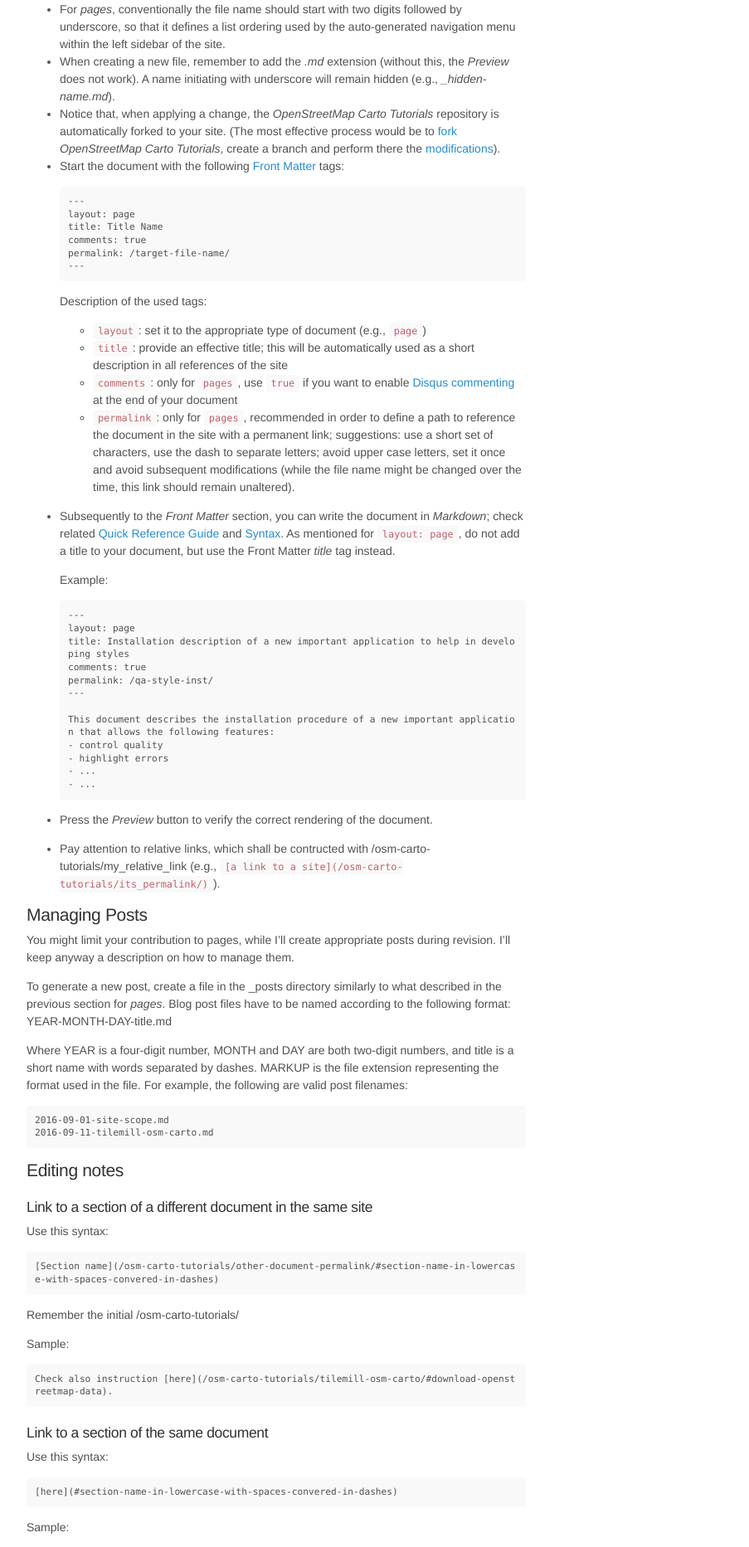
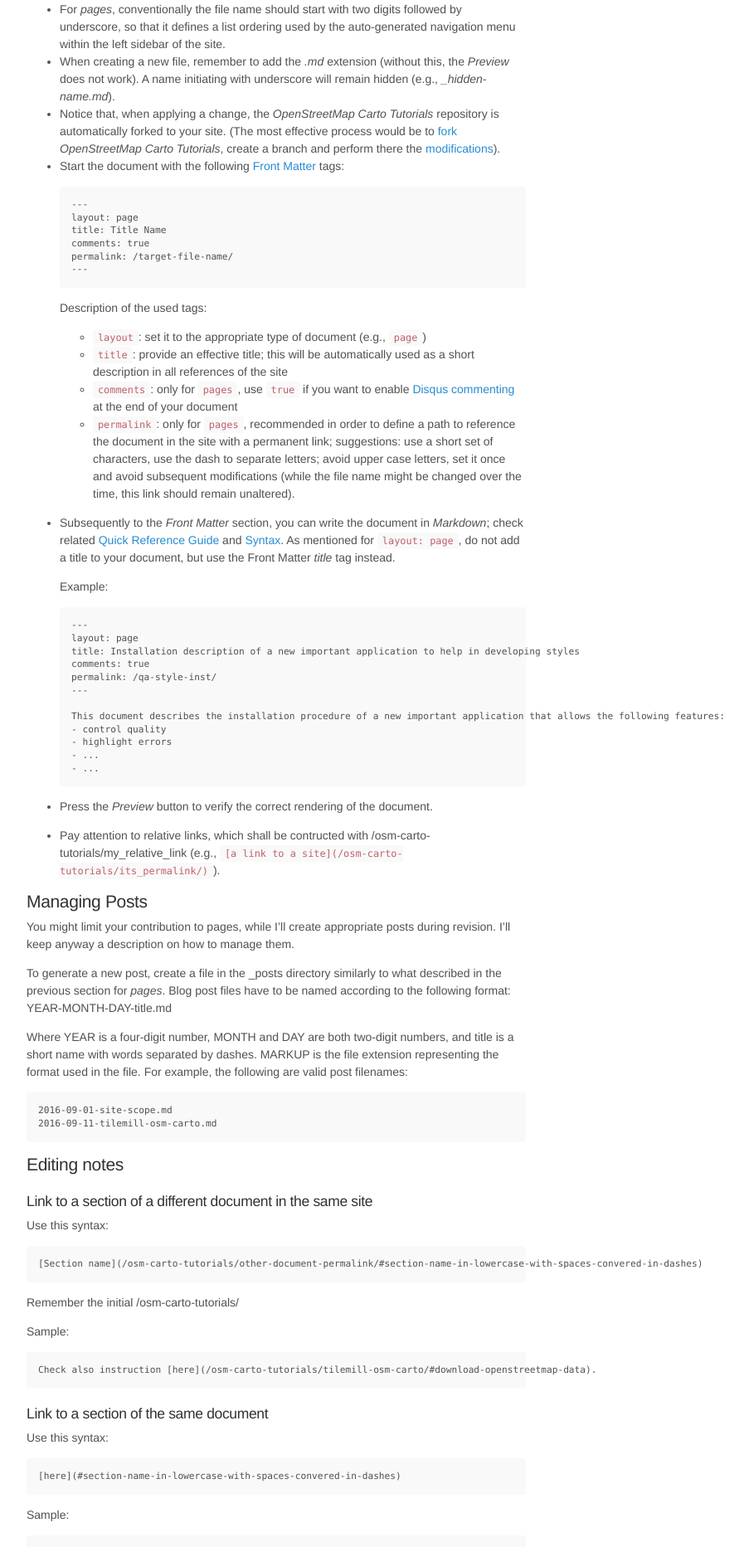
Before and after one commit to Ircama/osm-carto-tutorials, a Jekyll site: the page built from pages/how-to-contribute.md, in a window 1280 px wide. Shown: the part 692-2557 px from the top of the page at 83% size, without its empty margins (243-1146 px from the left). Built offline with Jekyll 4.4.1, drawn with Linux system fonts in a browser that asks for light colours; comment, search, counter and statistics services are not loaded.

Commit message:
Update poole.css

```diff
--- a/public/css/poole.css
+++ b/public/css/poole.css
@@ -12,11 +12,6 @@
  * Designed, built, and released under MIT license by @mdo. Learn more at
  * https://github.com/poole/poole.
  */
-
-pre.highlight, .highlight pre {
-padding: 10px;
-overflow: scroll;
-}
 
 /*
  * Contents
@@ -177,6 +172,9 @@ pre {
   background-color: #f9f9f9;
 }
 pre code {
+  overflow: scroll;
+  white-space: pre;
+
   padding: 0;
   font-size: 100%;
   color: inherit;
```
